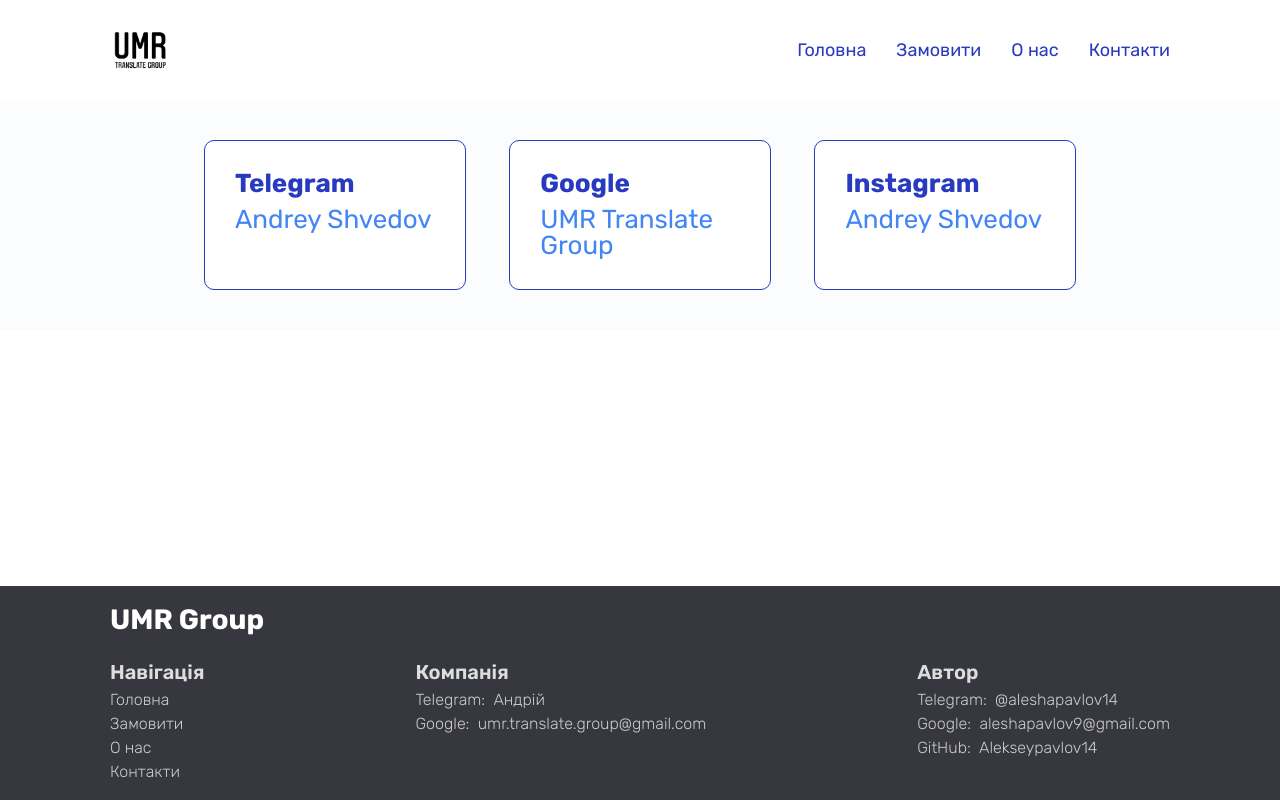
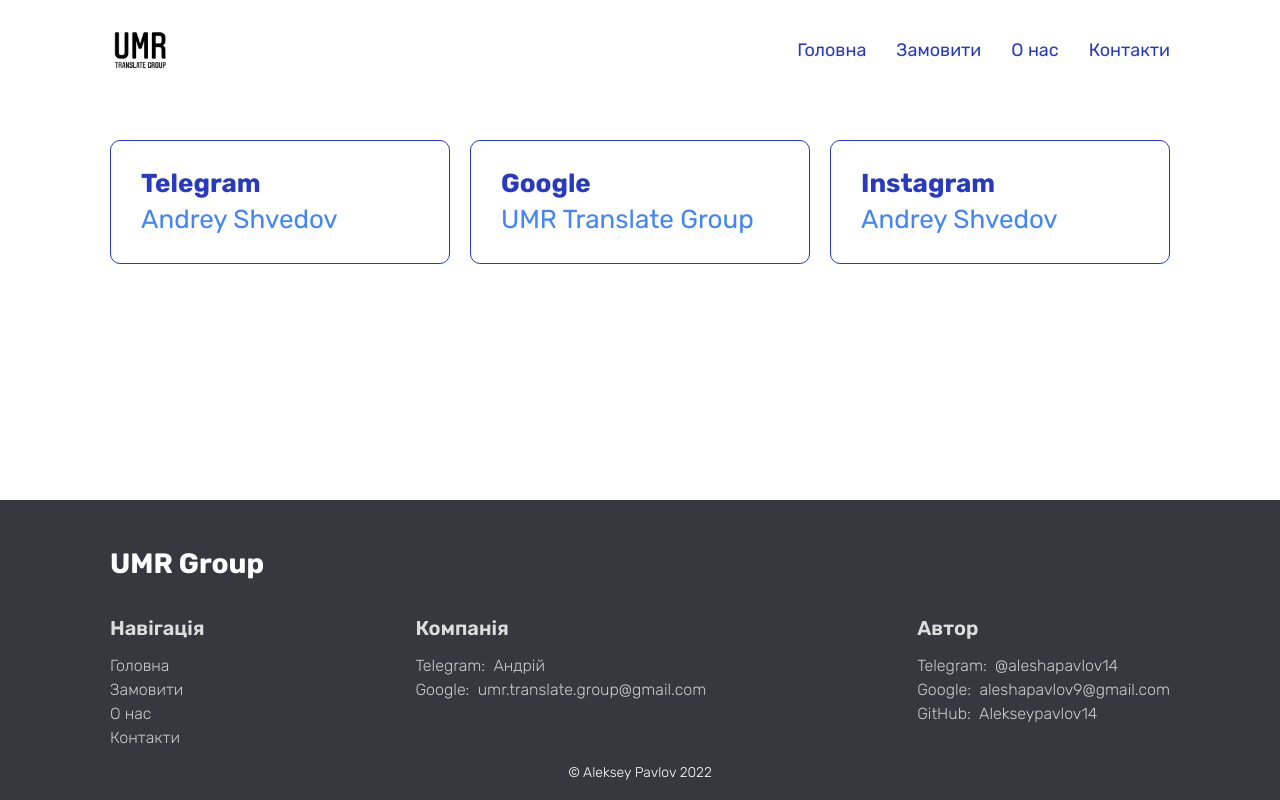
Before and after one commit to Alekseypavlov14/umr-group, a React (Create React App) app: page /contacts in a window 1280 px wide. Built offline with nearby package versions, Linux system fonts and the light colour scheme.

Commit message:
style changes (hovers)

```diff
--- a/src/components/Contact/Contact.module.css
+++ b/src/components/Contact/Contact.module.css
@@ -3,7 +3,7 @@
   border: 1px solid var(--blue-100);
   border-radius: 10px;
   background-color: #fff;
-  flex: 0 0 30%;
+  flex: 1 1 30%;
 }
 
 .SocialMedia {
--- a/src/components/Footer/Footer.module.css
+++ b/src/components/Footer/Footer.module.css
@@ -1,6 +1,6 @@
 .Footer {
   background-color: rgb(54, 55, 63);
-  padding: 20px 0px;
+  padding: 50px 0px 20px 0px;
 }
 
 .Title {
@@ -10,19 +10,19 @@
 }
 
 .Footer__Columns {
-  margin-top: 28px;
+  margin-top: 40px;
   width: 100%;
   display: flex;
   flex-wrap: wrap;
   justify-content: space-between;
-  gap: 20px;
+  gap: 40px;
 }
 
 .Footer__Column__Title {
   font-size: 20px;
   color: #ddd;
   font-weight: 600;
-  margin-bottom: 10px;
+  margin-bottom: 20px;
 }
 
 .Footer__Row {
@@ -39,7 +39,22 @@
   color: #ccc;
 }
 
+.Footer__Row__Link:hover {
+  color: #eee;
+}
+
 .Footer__Row__Anchor {
   text-decoration: none;
   color: #ccc;
 }
+
+.Footer__Row__Anchor:hover {
+  color: #eee;
+}
+
+.Copyright {
+  text-align: center;
+  font-weight: 300;
+  color: #fff;
+  margin-top: 20px;
+}
--- a/src/components/Footer/Footer.tsx
+++ b/src/components/Footer/Footer.tsx
@@ -96,6 +96,7 @@
             </div>
           </div>
         </div>
+        <div className={styles.Copyright}>&copy; Aleksey Pavlov 2022</div>
       </Container>
     </div>
   )
--- a/src/components/Layout/Layout.tsx
+++ b/src/components/Layout/Layout.tsx
@@ -15,9 +15,7 @@
         <Outlet />
       </div>
 
-      <div className={styles.Footer}>
-        <Footer />
-      </div>
+      <Footer />
     </div>
   )
 }
--- a/src/components/Nav/Nav.module.css
+++ b/src/components/Nav/Nav.module.css
@@ -12,6 +12,11 @@
   font-size: 18px;
   color: var(--blue-100);
   text-decoration: none;
+  transition: color 0.3s ease 0s;
+}
+
+.Nav__link:hover {
+  color: var(--blue-200);
 }
 
 @media (max-width: 520px) {
--- a/src/pages/Contacts/Contacts.module.css
+++ b/src/pages/Contacts/Contacts.module.css
@@ -1,9 +1,13 @@
 .Contacts {
+  width: 100%;
+  flex: 1 0 auto;
+  padding: 40px 0px;
+}
+
+.Contacts__List {
   width: 100%;
   display: flex;
   justify-content: space-between;
   gap: 20px;
   flex-wrap: wrap;
-  padding: 20px 0px;
-  background: #fafcfd;
 }
--- a/src/pages/Contacts/Contacts.tsx
+++ b/src/pages/Contacts/Contacts.tsx
@@ -9,7 +9,7 @@
   return (
     <div className={styles.Contacts}>
       <Container>
-        <div className={styles.Contacts}>
+        <div className={styles.Contacts__List}>
           <Contact
             socialMedia='Telegram'
             link='https://telegram.me/+380508801537'
```
Lines whose indentation alone changed are shown as unchanged.
